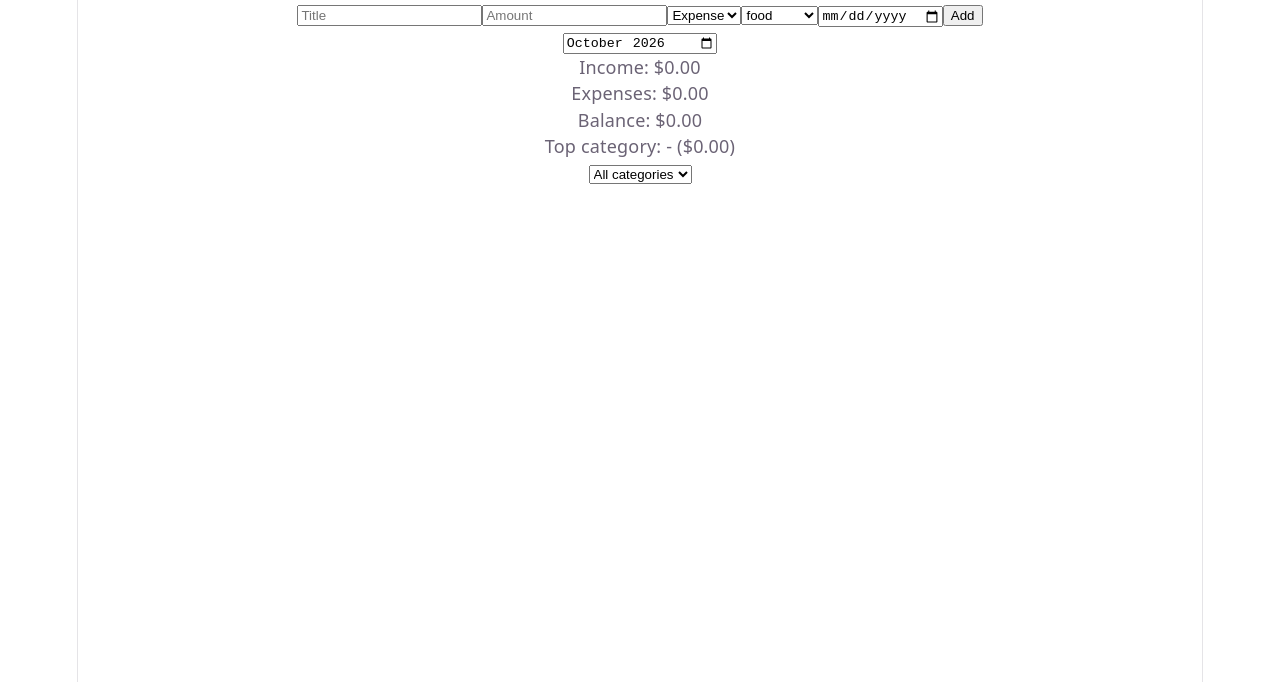
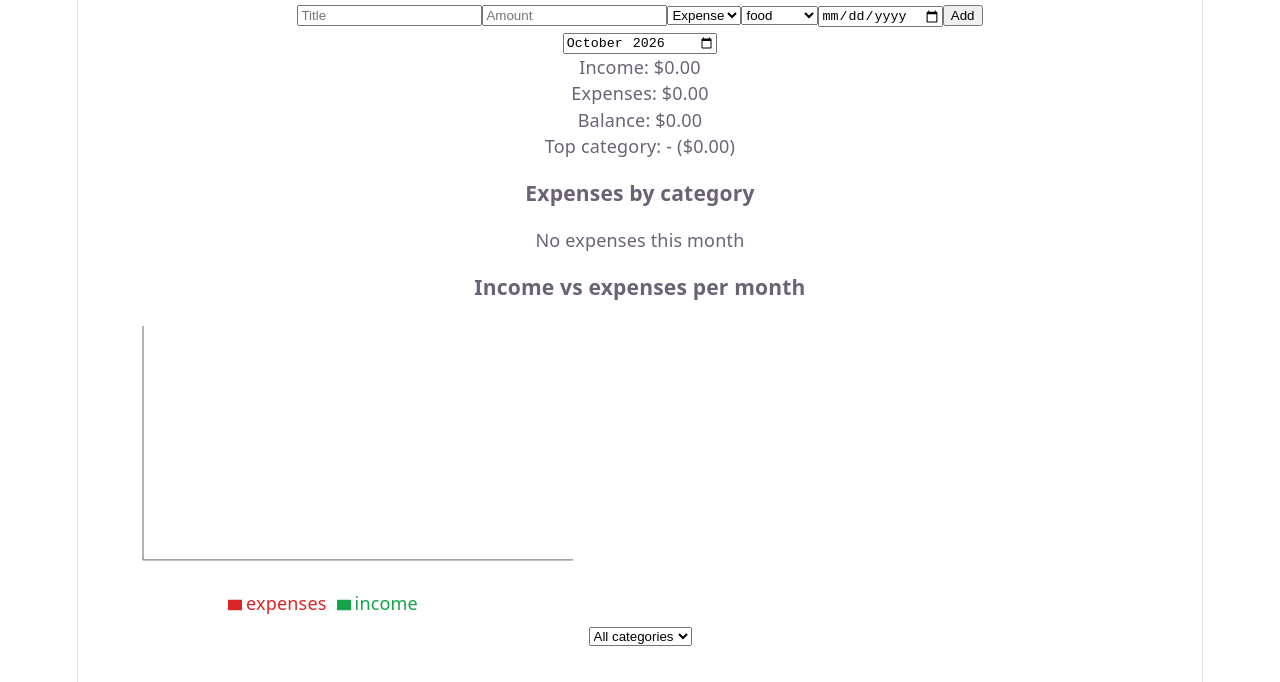
Before and after one commit to aboodsamad/Intern-abdelrahman-samad-expense-tracker, a React (Vite) app in the folder expense-tracker/: page / in a window 1280 px wide. Shown: the top 682 px of the page. Built offline with nearby package versions, Linux system fonts and the light colour scheme.

Commit message:
Add expense & income vs Expense charts

```diff
--- a/expense-tracker/package.json
+++ b/expense-tracker/package.json
@@ -11,7 +11,8 @@
   },
   "dependencies": {
     "react": "^19.3.1",
-    "react-dom": "^19.3.1"
+    "react-dom": "^19.3.1",
+    "recharts": "^3.10.1"
   },
   "devDependencies": {
     "@eslint/js": "^10.0.1",
@@ -23,7 +24,7 @@
     "eslint-plugin-react-hooks": "^7.1.1",
     "eslint-plugin-react-refresh": "^0.5.7",
     "globals": "^17.13.0",
-    "typescript": "~7.0.2",
+    "typescript": "^6.0.3",
     "typescript-eslint": "^8.71.2",
     "vite": "^8.3.4"
   }
--- a/expense-tracker/src/App.tsx
+++ b/expense-tracker/src/App.tsx
@@ -4,6 +4,7 @@ import { useTransactions } from "./Hooks/hooks";
 import { SummaryCards } from "./TransactionManagement/summaryCards";
 import { expenseCategories, incomeCategories } from "./models/Transaction";
 import { useState } from "react";
+import { Charts } from "./TransactionManagement/Charts";
 
 const allCategories = [...new Set([...expenseCategories, ...incomeCategories])];
 
@@ -20,8 +21,8 @@ function App() {
 
   const filteredTransactions =
     filterCategory === "all"
-      ? transactions
-      : transactions.filter((t) => t.category === filterCategory);
+      ? monthTransactions
+      : monthTransactions.filter((t) => t.category === filterCategory);
   return (
     <div className="app">
       <TransactionForm setTransactions={setTransactions} />
@@ -33,6 +34,7 @@ function App() {
       />
 
       <SummaryCards transactions={monthTransactions} />
+      <Charts transactions={transactions} monthTransactions={monthTransactions} />
       <select
         value={filterCategory}
         onChange={(e) => setFilterCategory(e.target.value)}
--- /dev/null
+++ b/expense-tracker/src/TransactionManagement/Charts.tsx
@@ -0,0 +1,79 @@
+import {
+  PieChart,
+  Pie,
+  Cell,
+  BarChart,
+  Bar,
+  XAxis,
+  YAxis,
+  Tooltip,
+  Legend,
+} from "recharts";
+import type { Transaction } from "../models/Transaction";
+
+type Props = {
+  transactions: Transaction[];
+  monthTransactions: Transaction[];
+};
+
+const colors = ["#4f46e5", "#16a34a", "#f59e0b", "#dc2626", "#0891b2"];
+
+export function Charts({ transactions, monthTransactions }: Props) {
+  const totals: Record<string, number> = {};
+  monthTransactions
+    .filter((t) => t.type === "Expense")
+    .forEach((t) => {
+      totals[t.category] = (totals[t.category] || 0) + t.amount;
+    });
+  const pieData = Object.keys(totals).map((name) => ({
+    name: name,
+    value: totals[name],
+  }));
+
+
+  const monthly: Record<string, { month: string; income: number; expenses: number }> = {};
+
+  transactions.forEach((t) => {
+    const month = t.date.slice(0, 7);
+    if (!monthly[month]) {
+      monthly[month] = { month: month, income: 0, expenses: 0 };
+    }
+    if (t.type === "Income") {
+      monthly[month].income += t.amount;
+    } else {
+      monthly[month].expenses += t.amount;
+    }
+  });
+  const barData = Object.values(monthly).sort((a, b) =>
+    a.month.localeCompare(b.month),
+  );
+
+  return (
+    <div className="charts">
+      <h3>Expenses by category</h3>
+      {pieData.length === 0 ? (
+        <p>No expenses this month</p>
+      ) : (
+        <PieChart width={400} height={300}>
+          <Pie data={pieData} dataKey="value" nameKey="name" outerRadius={100} label>
+            {pieData.map((item, index) => (
+              <Cell key={item.name} fill={colors[index % colors.length]} />
+            ))}
+          </Pie>
+          <Tooltip />
+          <Legend />
+        </PieChart>
+      )}
+
+      <h3>Income vs expenses per month</h3>
+      <BarChart width={500} height={300} data={barData}>
+        <XAxis dataKey="month" />
+        <YAxis />
+        <Tooltip />
+        <Legend />
+        <Bar dataKey="income" fill="#16a34a" />
+        <Bar dataKey="expenses" fill="#dc2626" />
+      </BarChart>
+    </div>
+  );
+}
--- a/expense-tracker/src/TransactionManagement/summaryCards.tsx
+++ b/expense-tracker/src/TransactionManagement/summaryCards.tsx
@@ -33,7 +33,7 @@ export function SummaryCards({ transactions }: Props) {
     <div className="summary-cards">
       <div>Income: ${income.toFixed(2)}</div>
       <div>Expenses: ${expenses.toFixed(2)}</div>
-      <div>Balance: ${balance.toFixed(2)}</div>
+      <div>Balance: {balance < 0 ? "-" : ""}${Math.abs(balance).toFixed(2)}</div>
       <div>
         Top category: {topCategory} (${topAmount.toFixed(2)})
       </div>
```
Also changed, not shown: 1 other file (tests, documents, lock files or other folders).
